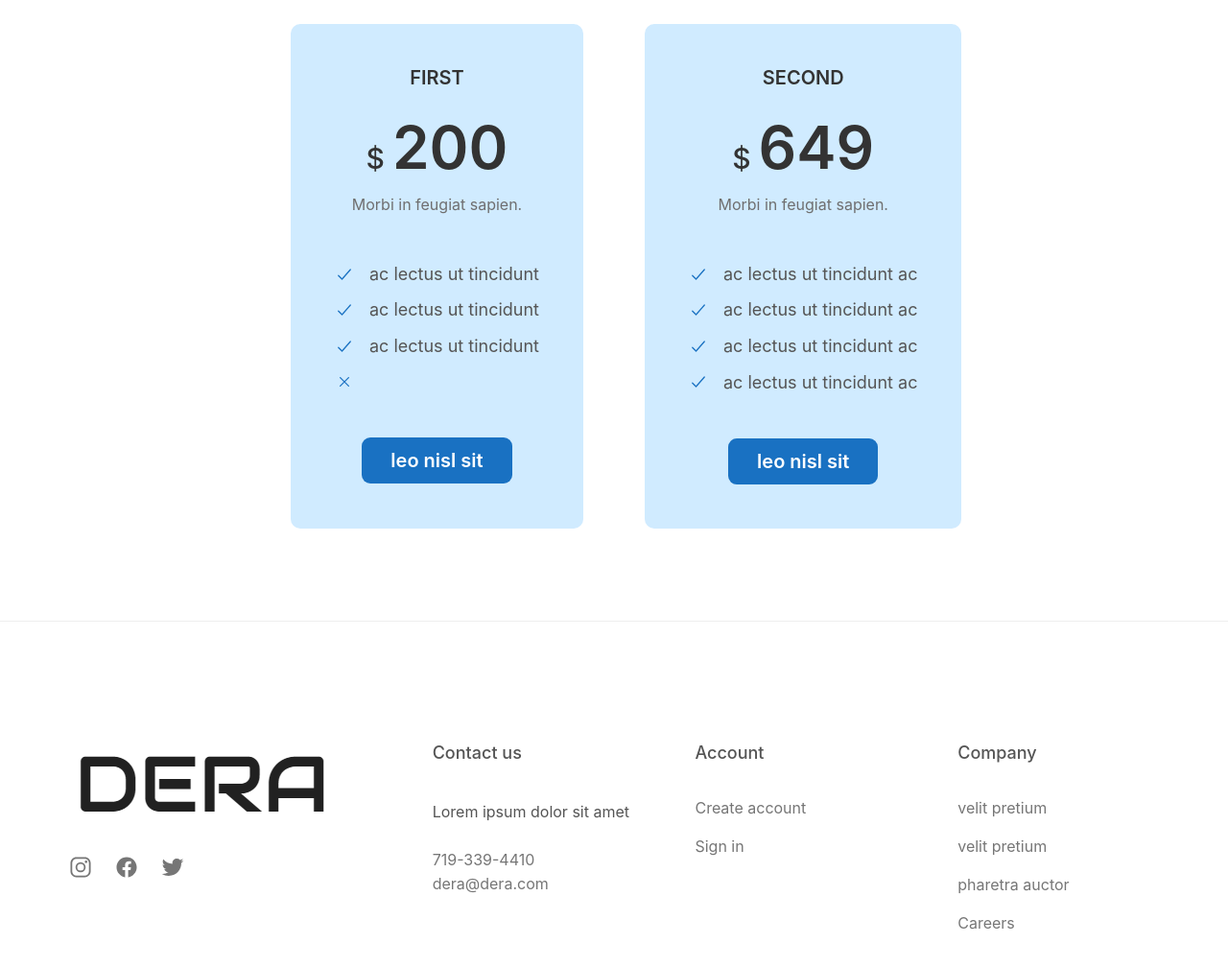
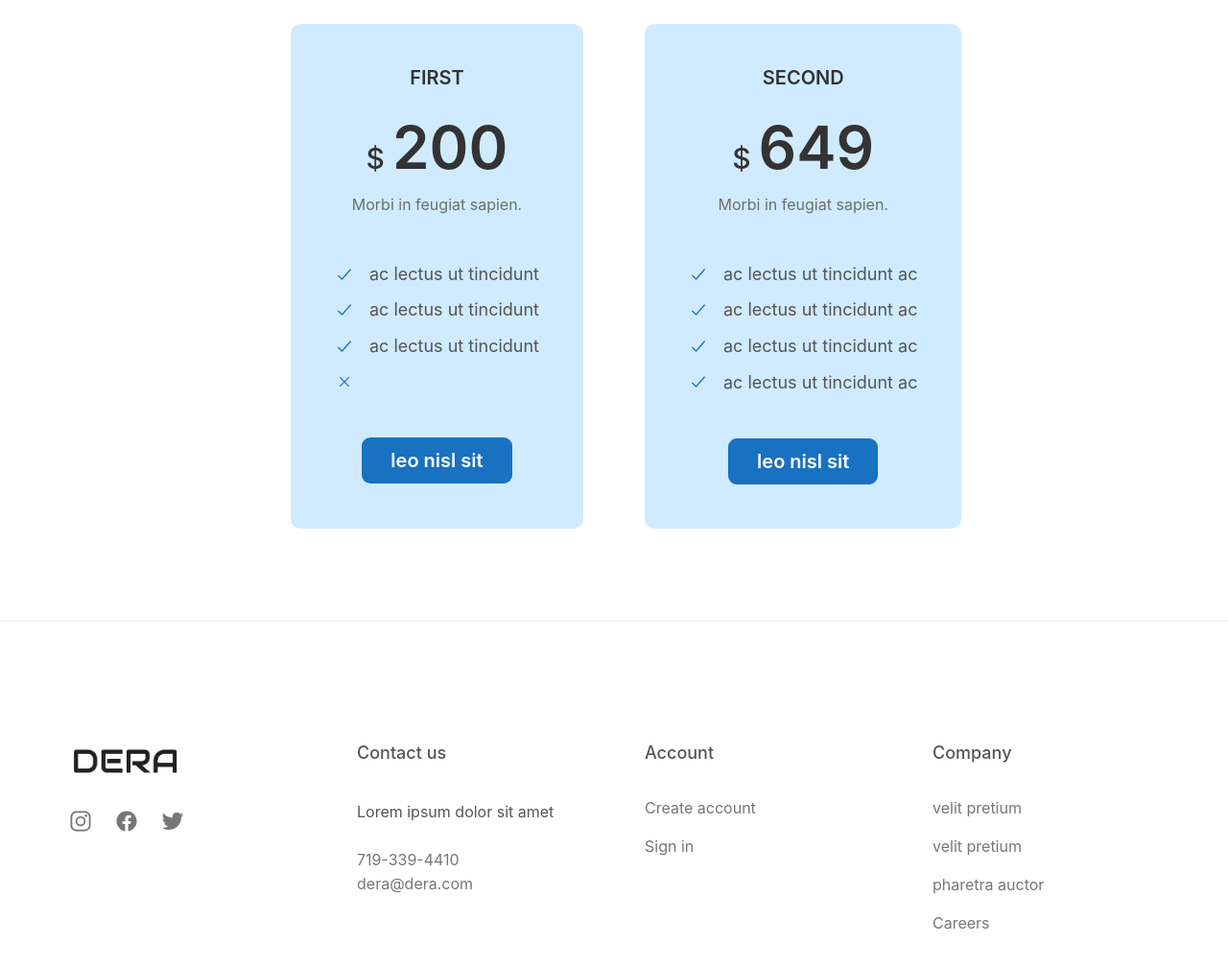
Before and after one commit to yara121/dera, a plain HTML site: page index.html in a window 1280 px wide. Shown: the part 1713-2721 px from the top of the page at 96% size. Drawn offline with nearby package versions, Linux system fonts and the light colour scheme.

Commit message:
updates to footer

```diff
--- a/css/style.css
+++ b/css/style.css
@@ -6,15 +6,9 @@
   align-items: center;
   background-color: #d0ebff;
 
-  /* Because we want header to be sticky later */
   height: 9.6rem;
   padding: 0 4.8rem;
-  /* position: relative; */
 }
-
-/* .logo {
-   height: 2.2rem;
-}*/
 
 /* Nav */
 
@@ -192,8 +186,6 @@
   background-color: #d0ebff;
   border-radius: 10px;
   padding: 4.6rem;
-  /* position: relative;
-  overflow: hidden; */
 }
 
 .plan-header {
@@ -243,7 +235,6 @@
 }
 
 .prices-icon {
-  color: #e67e22;
   height: 3.2rem;
   width: 3.2rem;
   background-color: #fdf2e9;
@@ -293,7 +284,7 @@
 }
 
 .grid-footer {
-  grid-template-columns: 1.5fr 1fr 1fr 1fr;
+  grid-template-columns: 1fr 1fr 1fr 1fr;
 }
 
 .logo-col {
@@ -307,7 +298,7 @@
   margin-bottom: 3.2rem;
 }
 
-.footer-logo-img {
+.footer-logo-image {
   width: 100%;
 }
 
```
